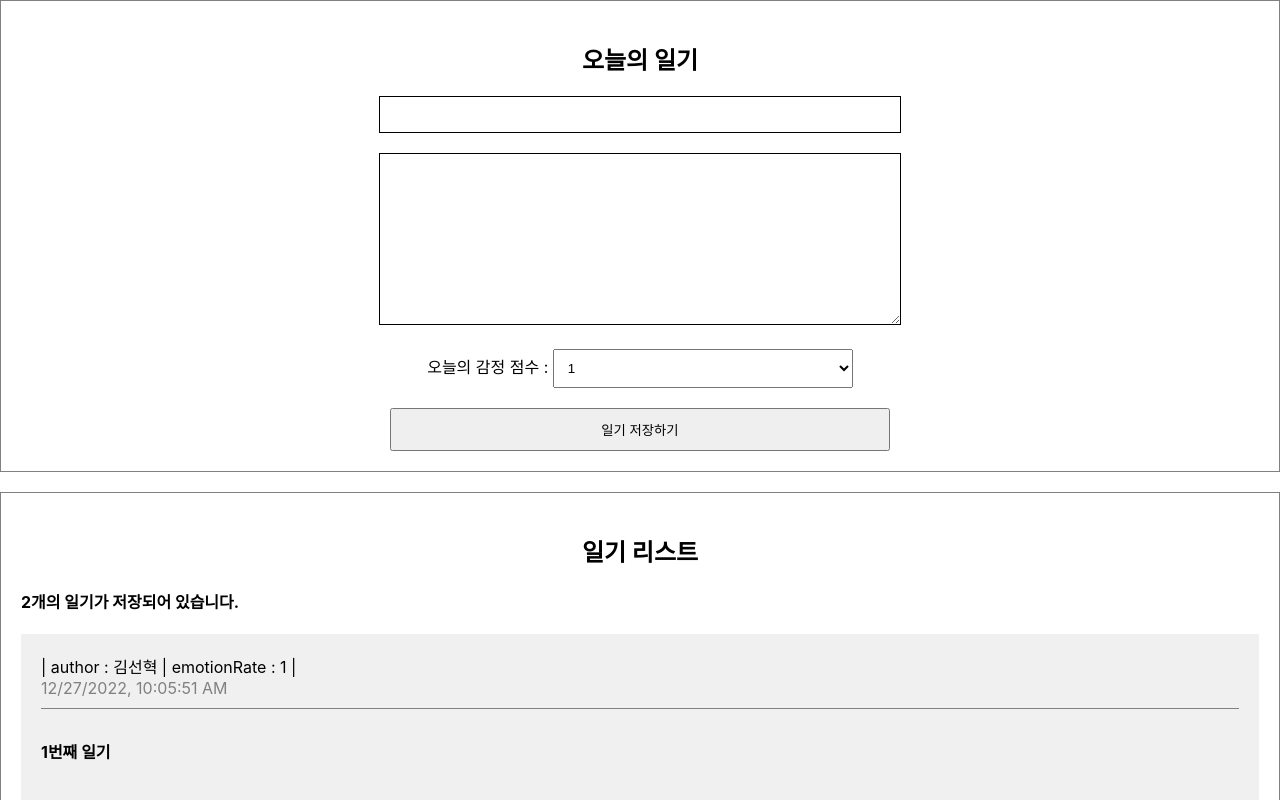
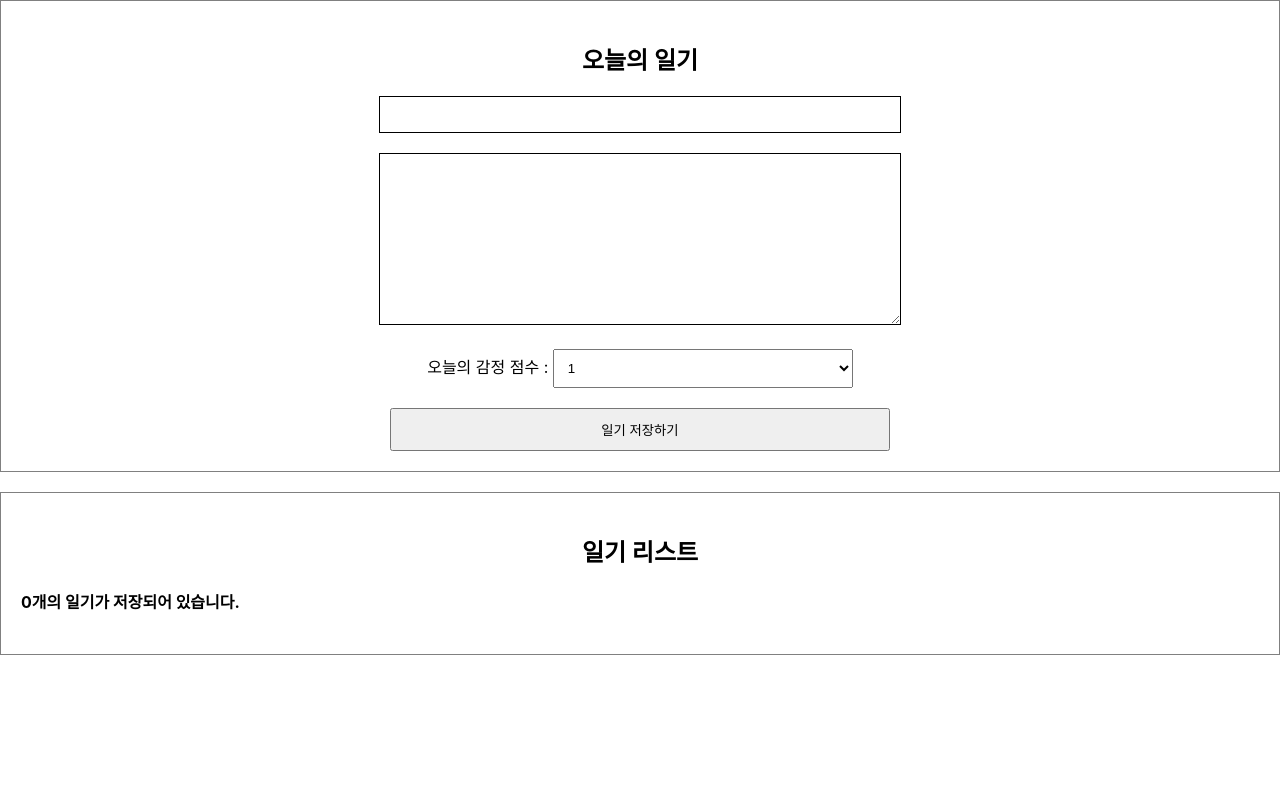
Before and after one commit to esdx245/one-page_diary, a React (Create React App) app: page / in a window 1280 px wide. Shown: the top 800 px of the page. Built offline with nearby package versions, Linux system fonts and the light colour scheme.

Commit message:
add delete diary

```diff
--- a/src/App.js
+++ b/src/App.js
@@ -1,28 +1,49 @@
 import './App.css';
+import React, {useState, useRef} from 'react';
 import DiaryEditor from './DiaryEditor';
 import DiaryList from './DiaryList';
 
-const templist = [
-  {
-    id: 1,
-    author: "김선혁",
-    content: "1번째 일기",
-    emotionRate: 1,
-    create_date: new Date().getTime(),
-  },{
-    id: 2,
-    author: "김선우",
-    content: "2번째 일기",
-    emotionRate: 1,
-    create_date: new Date().getTime(),
-  },
-];
+// const templist = [
+//   {
+//     id: 1,
+//     author: "김선혁",
+//     content: "1번째 일기",
+//     emotionRate: 1,
+//     create_date: new Date().getTime(),
+//   },{
+//     id: 2,
+//     author: "김선우",
+//     content: "2번째 일기",
+//     emotionRate: 1,
+//     create_date: new Date().getTime(),
+//   },
+// ];
 
 function App() {
+  const [data, setData] = useState([]);
+  const idCount = useRef(0);
+
+  const addDiary = (author, content, emotionRate) => {
+    const create_date = new Date().getTime();
+    const newdiary = {
+      author,
+      content,
+      emotionRate,
+      create_date,
+      id : idCount.current++,
+    }
+    setData([newdiary, ...data]);
+  }
+
+  const deleteDiary = (targetId) => {
+    setData(data.filter((it) => it.id !== targetId));
+    alert(`${targetId}번 일기가 삭제되었습니다.`);
+  }
+
   return (
     <div className="App">
-      <DiaryEditor />
-      <DiaryList diaryList={templist}/>
+      <DiaryEditor addDiary={addDiary} />
+      <DiaryList diaryList={data} deleteDiary={deleteDiary} />
     </div>
   );
 }
--- a/src/DiaryEditor.js
+++ b/src/DiaryEditor.js
@@ -1,6 +1,6 @@
 import React,{ useRef,useState } from 'react';
 
-const DiaryEditor = () => {
+const DiaryEditor = ({addDiary}) => {
     const authorRef = useRef();/*useRef는 DOM을 직접적으로 건드리는 방법으로 MutableRefObject을 반환. 이는 HTML부분에 접근할 수 있는것임 */
     const contentRef = useRef();
     const [state, setState ] = useState({
@@ -23,8 +23,13 @@ const DiaryEditor = () => {
             contentRef.current.focus();
             return;
         }
-
+        addDiary(state.author, state.content, state.emotionRate);
         alert("저장 성공!");
+        setState({
+            author: "",
+            content: "",
+            emotionRate: 1,
+        })
     }
 
     return <div className="DiaryEditor">
--- a/src/DiaryItem.js
+++ b/src/DiaryItem.js
@@ -1,4 +1,4 @@
-const DiaryItem = ({ author, content, emotionRate, create_date, id }) => {
+const DiaryItem = ({ deleteDiary,author, content, emotionRate, create_date, id }) => {
     return (
         <div className="DiaryItem">
             <div className="info">
@@ -6,6 +6,12 @@ const DiaryItem = ({ author, content, emotionRate, create_date, id }) => {
                 <span className="date">{new Date(create_date).toLocaleString()}</span>
             </div>
             <div className="content">{content}</div>
+            <button onClick ={() => {
+                if (window.confirm(`${id}번째 일기를 정말 삭제하시겠습니까?`)) {
+                    deleteDiary(id);
+                }
+            }
+            } className="deletebutton">삭제하기</button>
         </div>
     )
 }
--- a/src/DiaryList.js
+++ b/src/DiaryList.js
@@ -1,12 +1,12 @@
 import DiaryItem from "./DiaryItem";
 
-const DiaryList = ({ diaryList }) => {
+const DiaryList = ({ deleteDiary,diaryList }) => {
     return (<div className="DiaryList">
         <h2>일기 리스트</h2>
         <h4>{diaryList.length}개의 일기가 저장되어 있습니다.</h4>
         <div>
             {diaryList.map((it) => (
-                <DiaryItem key={it.id}  {...it} />
+                <DiaryItem deleteDiary={deleteDiary} key={it.id}  {...it} />
             ))}
         </div>
     </div>
```
